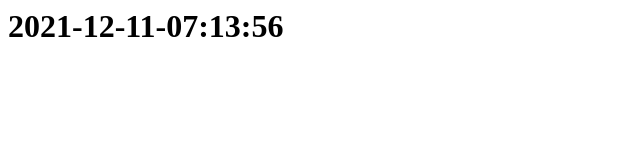
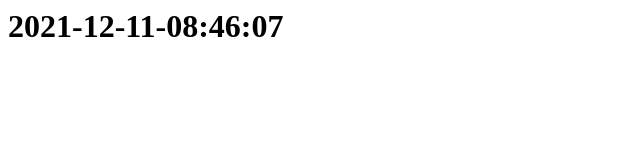
Before and after one commit to lordkidd007/FileLink, a plain HTML site: page index.html in a window 1280 px wide. Shown: the full height of the page, 0-640 px from the left. Drawn offline with Linux system fonts and the light colour scheme.

Commit message:
2021-12-11-08:46:07

```diff
--- a/index.html
+++ b/index.html
@@ -1 +1 @@
-<h1>2021-12-11-07:13:56<h1>
+<h1>2021-12-11-08:46:07<h1>
```
Also changed, not shown: node.txt, source.txt, v2.txt, 1 other file.
